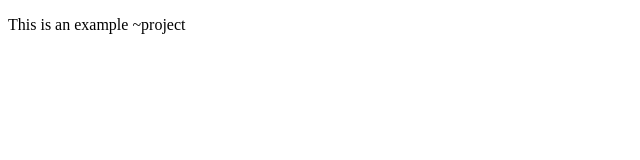
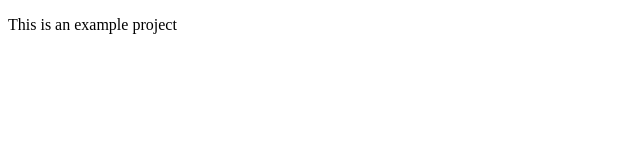
Before and after one commit to Vladyslav-Mohyla/my-first-project, a plain HTML site: page index.html in a window 1280 px wide. Shown: the full height of the page, 0-640 px from the left. Drawn offline with Linux system fonts and the light colour scheme.

Commit message:
change index file

```diff
--- a/index.html
+++ b/index.html
@@ -6,6 +6,6 @@
     <title>Document</title>
 </head>
 <body>
-    <p>This is an example ~project</p>
+    <p>This is an example project</p>
 </body>
 </html>
```
